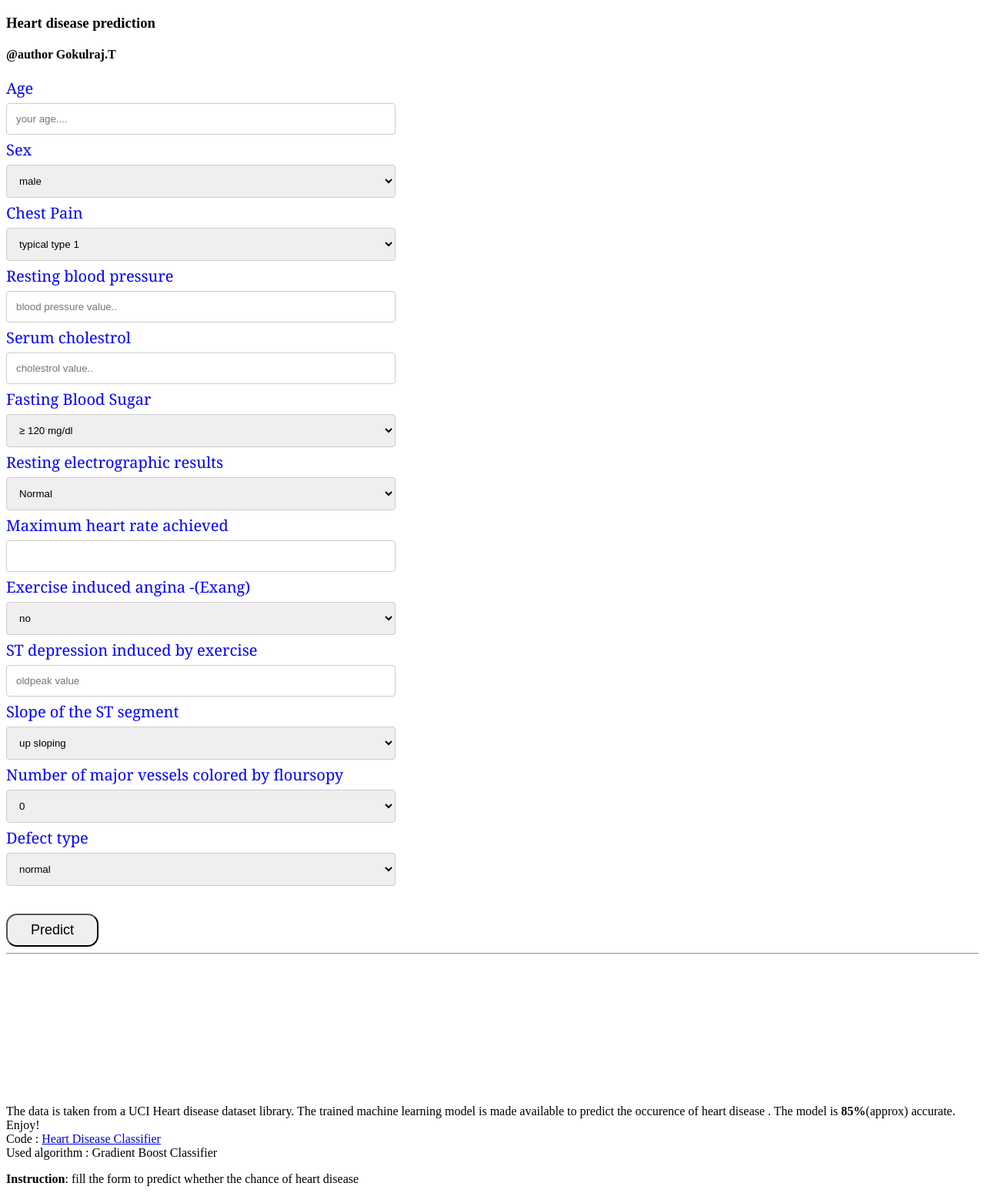
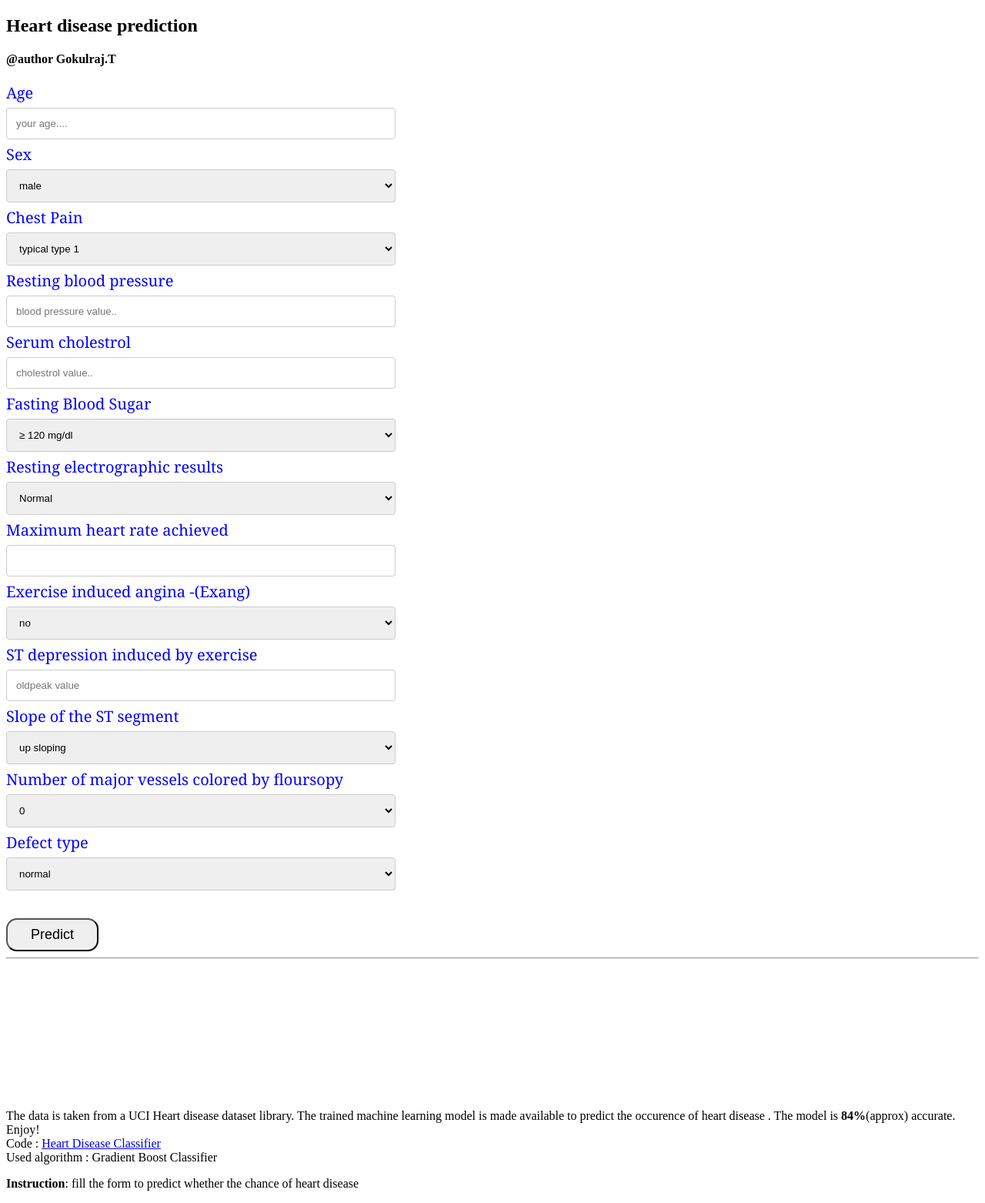
Before and after one commit to gokulvm/Machine_Learning_Heart_Disease_Classifier, a Flask app: page / in a window 1280 px wide. Shown: the whole page at 77% size. Before the commit the page ends 1541 px from the top, so only its background shows below. Run offline with Flask 2, Linux system fonts and the light colour scheme; parts of the project's set-up code (start-up, migrations or seed data) failed here and were passed over.

Commit message:
Update index.html

```diff
--- a/templates/index.html
+++ b/templates/index.html
@@ -6,7 +6,7 @@
     <meta name="viewport" content="width=device-width, initial-scale=1.0">
     <title>Document</title>
 </head>
-<h3>Heart disease prediction</h3>
+<h2>Heart disease prediction</h2>
 <h4>@author Gokulraj.T</h4>
 <body>
 
@@ -178,7 +178,7 @@
 
 <form action="{{ url_for('about')}}" method="post">
       <p >The data is taken from a UCI Heart disease dataset library. The trained machine learning model is made available to predict the occurence of heart disease
-	  . The model is <b>85%</b>(approx) accurate. Enjoy! <br>Code : <a href="https://github.com/gokulvm/Machine_Learning_Heart_Disease_Classifier">Heart Disease Classifier</a>
+	  . The model is <b>84%</b>(approx) accurate. Enjoy! <br>Code : <a href="https://github.com/gokulvm/Machine_Learning_Heart_Disease_Classifier">Heart Disease Classifier</a>
 <br>Used algorithm : Gradient Boost Classifier</p>
       <p><b>Instruction</b>: fill the form to predict whether the chance of heart disease</p>
 
```
